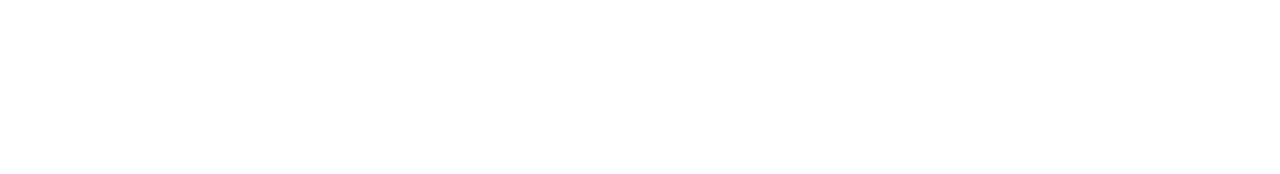
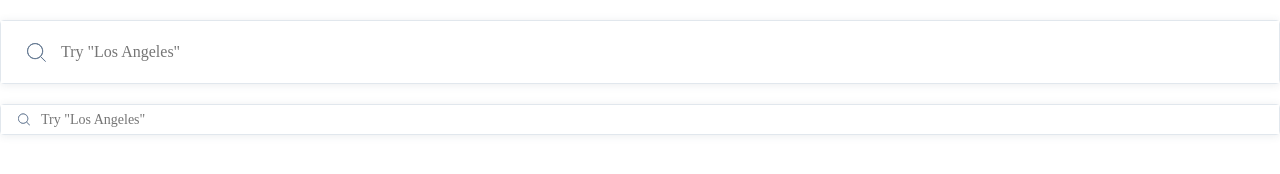
Before and after one commit to fesfa-friends/search-bar-task, a plain HTML site: page src/index.html in a window 1280 px wide. Drawn offline with Linux system fonts and the light colour scheme; a web font is replaced by a local one.

Commit message:
task completed

```diff
--- a/src/index.html
+++ b/src/index.html
@@ -1,12 +1,41 @@
-<!DOCTYPE html>
+<!doctype html>
 <html lang="en">
-<head>
-  <meta charset="UTF-8">
-  <meta http-equiv="X-UA-Compatible" content="IE=edge">
-  <meta name="viewport" content="width=device-width, initial-scale=1.0">
-  <title>Search bar</title>
-</head>
-<body>
+  <head>
+    <meta charset="UTF-8">
+    <meta
+      name="viewport"
+      content="width=device-width, user-scalable=no, initial-scale=1.0, maximum-scale=1.0, minimum-scale=1.0"
+    >
+    <meta http-equiv="X-UA-Compatible" content="ie=edge">
+    <title>Search bar airbnb</title>
+    <link rel="stylesheet" href="./style.css">
+  </head>
 
-</body>
+  <body>
+    <form class="bigRectangle" action="" method="get" >
+      <label>
+        <img id="bigIcon" src="./images/Search.svg">
+        <input
+          class="bigText"
+          type="text"
+          name="search"
+          data-qa="big"
+          data-qa="keypress"
+          placeholder="Try &quot;Los Angeles&quot;"
+        >
+      </label>
+    </form>
+    <form class="smallRectangle" action="" method="get" >
+      <label>
+        <img id="smallIcon" src="./images/Search.svg">
+        <input
+          class="smallText"
+          type="text"
+          name="search"
+          data-qa="small"
+          placeholder="Try &quot;Los Angeles&quot;"
+        >
+      </label>
+    </form>
+  </body>
 </html>
--- a/src/style.css
+++ b/src/style.css
@@ -1 +1,149 @@
-/* styles go here */
+
+* {
+    margin: 0;
+    padding: 0;
+    box-sizing: border-box;
+}
+
+@font-face {
+    font-family: "Avenir";
+    src: url(./fonts/Avenir-Book.ttf) format("Avenir"),
+    url(./fonts/Avenir-Heavy.ttf) format("Avenir"), url(./fonts/Avenir.ttc);
+}
+
+input, input:hover, input:focus {
+    border: none;
+    outline: 0;
+}
+
+.bigText, .smallText {
+    font-weight: 300;
+    font-family: 'Avenir';
+}
+
+.bigRectangle, .smallRectangle {
+    position: relative;
+    width: 100%;
+    margin-right: 20px;
+    margin-top: 20px;
+    background: #FFFFFF;
+    border: 1px solid #E1E7ED;
+    box-sizing: border-box;
+    box-shadow: 0px 1px 8px rgba(61, 78, 97, 0.1);
+    border-radius: 4px;
+}
+
+.bigRectangle:hover {
+    background: #FFFFFF;
+    border: 1px solid #E1E7ED;
+    box-sizing: border-box;
+    box-shadow: 0px 3px 8px rgba(61, 78, 97, 0.2);
+    border-radius: 4px;
+}
+
+.bigRectangle:focus {
+    border: 1px solid #E1E7ED;
+    box-sizing: border-box;
+    border-radius: 3px;
+}
+
+.bigText {
+    width: 100%;
+    font-size: 16px;
+    line-height: 22px;
+    color: #3D4E61;
+    padding-top: 20px ;
+    padding-bottom: 20px;
+    padding-left: 60px;
+}
+
+.bigText:hover {
+    font-family: 'Avenir';
+    font-size: 16px;
+    line-height: 22px;
+    color: #3D4E61;
+}
+
+.bigText:focus {
+    background: linear-gradient(180deg, #FFFFFF 0%, #F6F6F7 100%);
+    font-size: 16px;
+    line-height: 22px;
+    color: #3D4E61;
+    font-weight: 900;
+}
+
+.smallRectangle:hover {
+    background: #FFFFFF;
+    border: 1px solid #E1E7ED;
+    box-sizing: border-box;
+    box-shadow: 0px 3px 8px rgba(61, 78, 97, 0.2);
+    border-radius: 4px;
+}
+
+.smallRectangle:focus {
+    border: 1px solid #E1E7ED;
+    box-sizing: border-box;
+    border-radius: 3px;
+}
+
+.smallText {
+    width: 100%;
+    font-style: normal;
+    font-weight: 400;
+    font-size: 14px;
+    line-height: 19px;
+    color: #3D4E61;
+    padding-left: 40px;
+    padding-top: 5px;
+    padding-bottom: 5px;
+}
+
+.smallText:hover {
+    font-style: normal;
+    font-weight: 400;
+    font-size: 14px;
+    line-height: 19px;
+    color: #3D4E61;
+}
+
+.smallText:focus {
+    background: linear-gradient(180deg, #FFFFFF 0%, #F6F6F7 100%);
+    font-style: normal;
+    font-weight: 900;
+    font-size: 14px;
+    line-height: 19px;
+    color: #3D4E61;
+
+}
+
+#bigIcon {
+    position: absolute;
+    width: 19px;
+    height: 19px;
+
+    left: 26px;
+    top: 22px;
+}
+
+#smallIcon {
+    position: absolute;
+    width: 12px;
+    height: 19px;
+
+    left: 17px;
+    top: 5px;
+
+}
+
+
+/*
+input.bigIcon{
+    background: url(./images/Search.svg) no-repeat center left;
+    background-position-x: 10px;
+}
+input.smallIcon{
+    background: url(./images/Search.svg) no-repeat center left;
+    background-position-x: 10px;
+    background-size: 5%;
+}
+*/
```
